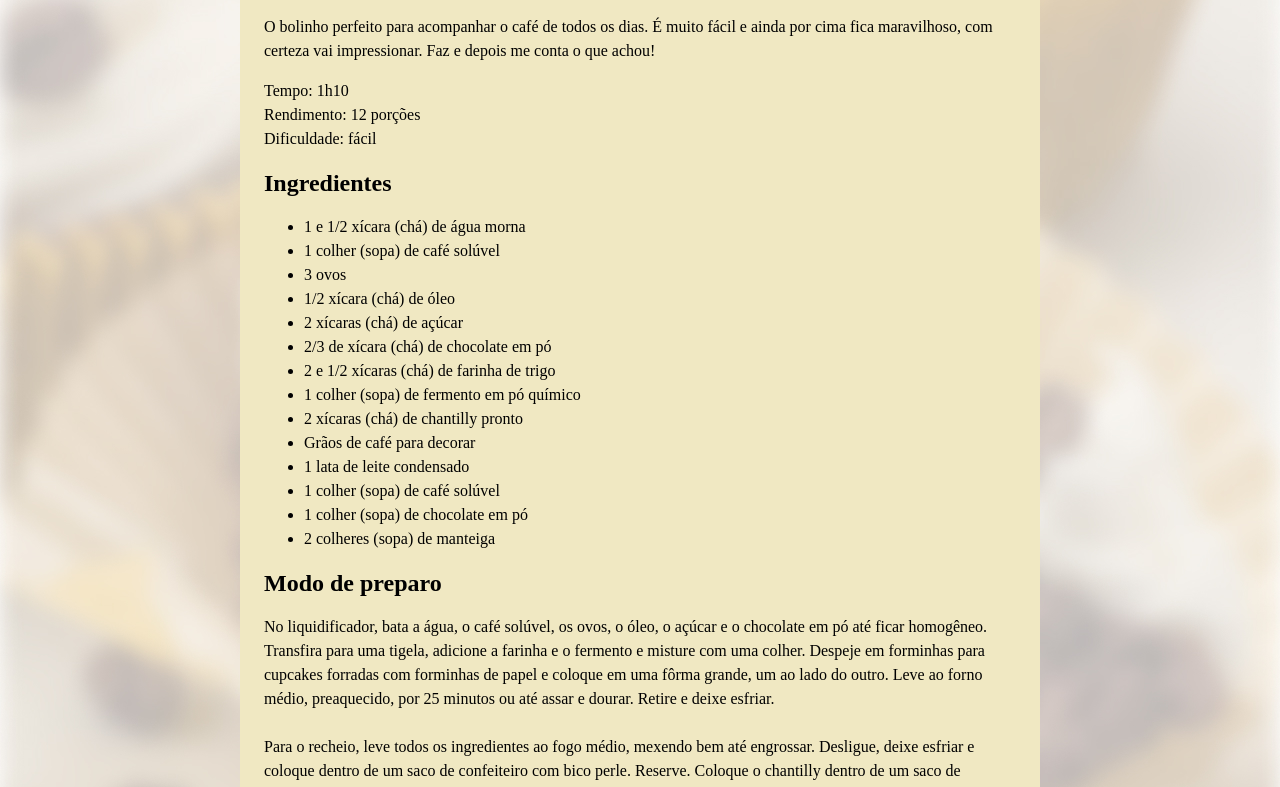
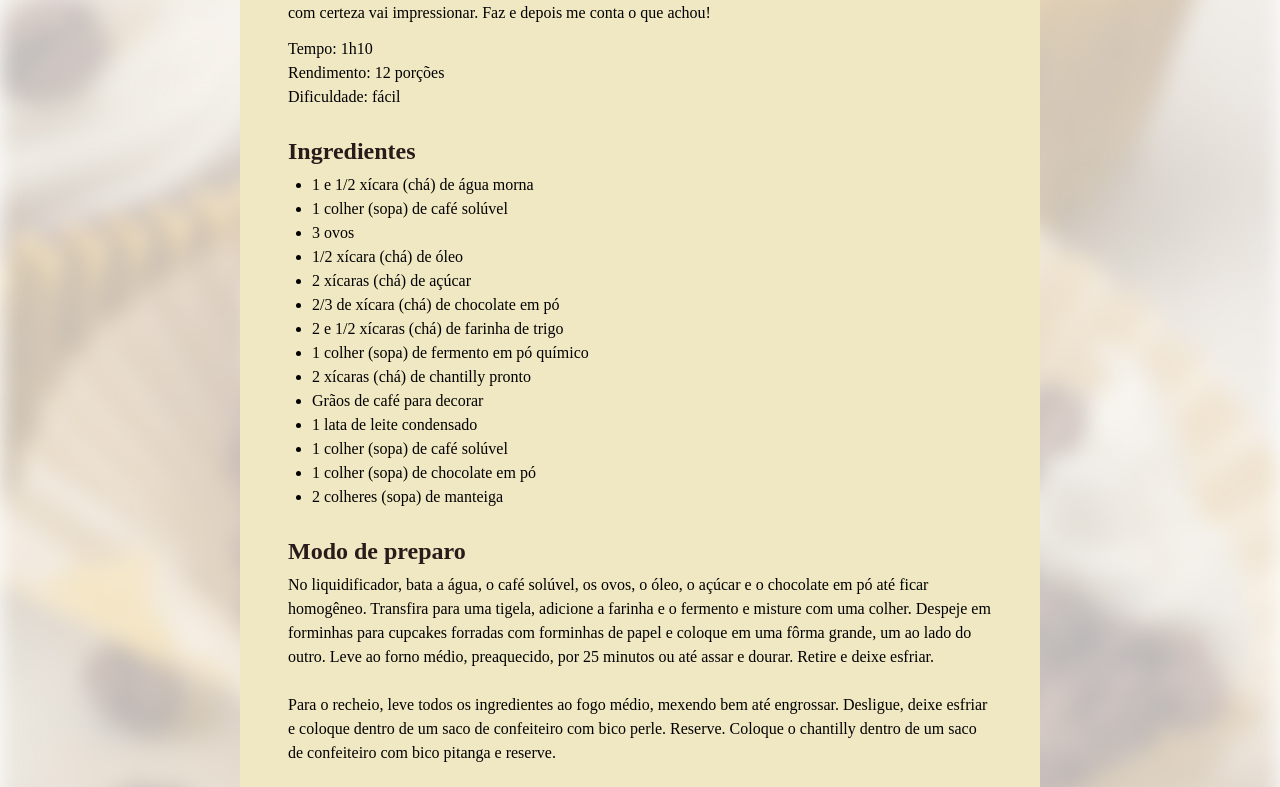
Before and after one commit to rafaelzingra/pagina-de-receitas, a plain HTML site: page index.html in a window 1280 px wide. Shown: the part 586-1373 px from the top of the page. Drawn offline with Linux system fonts and the light colour scheme; a web font is replaced by a local one.

Commit message:
adding paddings and margins

```diff
--- a/style.css
+++ b/style.css
@@ -1,3 +1,7 @@
+* {
+    margin: 0;
+    padding: 0;
+}
 :root{
     font-family: Alice, serif;
     line-height: 150%;
@@ -21,11 +25,35 @@ img {
     border-radius: 16px;
 }
 
+main{
+    padding: 24px;
+}
+
 h1{
     line-height: 140%;
     font-size: 40px;
+    margin-bottom: 4px;
+}
+
+#about p + p {
+    margin-top: 12px;
+}
+
+section + section {
+    padding-top: 24px;
 }
 
 h2{
     font-size: 24px;
+    margin-bottom: 4px;
+    line-height: 150%;
 }
+
+h1, h2 {
+    color: #291B1A;
+    margin-bottom: 4px;
+}
+
+ul{
+    padding-left: 24px;
+}
```
